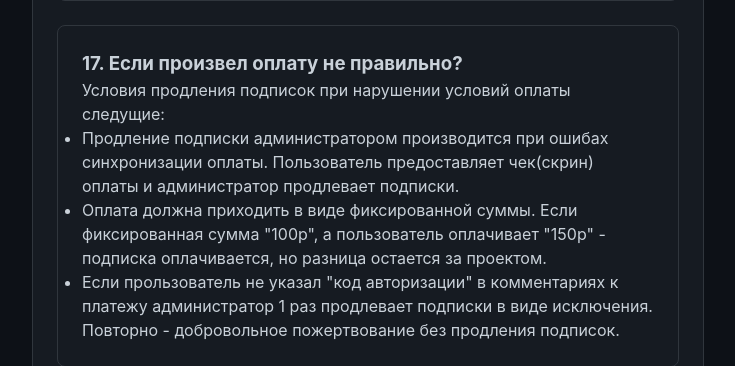
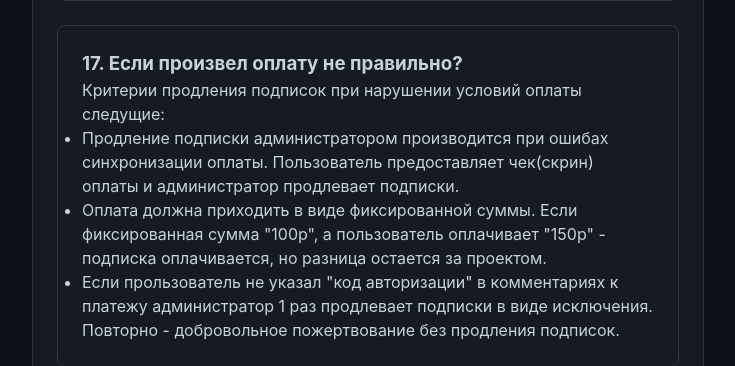
Before and after one commit to by-vshrd/web_panel, a Django app: page /accounts/faq/ in a window 1280 px wide. Shown: the part 3367-3733 px from the top of the page, without its empty margins (272-1007 px from the left). Run offline with Django 5.2, Linux system fonts and the light colour scheme; data that the repository does not hold is empty.

Commit message:
dev_build_07

```diff
--- a/templates/faq.html
+++ b/templates/faq.html
@@ -107,7 +107,7 @@
 
 <div class="card">
   <h3>17. Если произвел оплату не правильно?</h3>
-  <p>Условия продления подписок при нарушении условий оплаты следущие:
+  <p>Критерии продления подписок при нарушении условий оплаты следущие:
   <ul>
       <li>Продление подписки администратором производится при ошибах синхронизации оплаты. Пользователь предоставляет чек(скрин) оплаты и администратор продлевает подписки.</li>
       <li>Оплата должна приходить в виде фиксированной суммы. Если фиксированная сумма "100р", а пользователь оплачивает "150р" - подписка оплачивается, но разница остается за проектом.</li>
```
